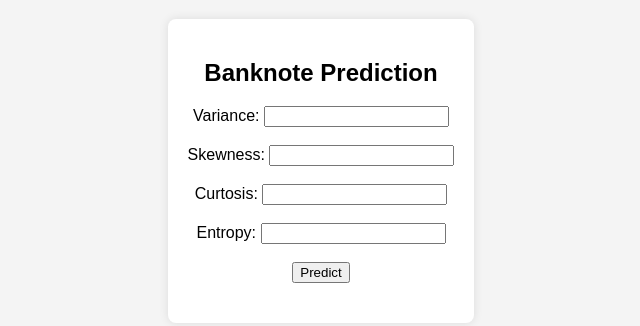
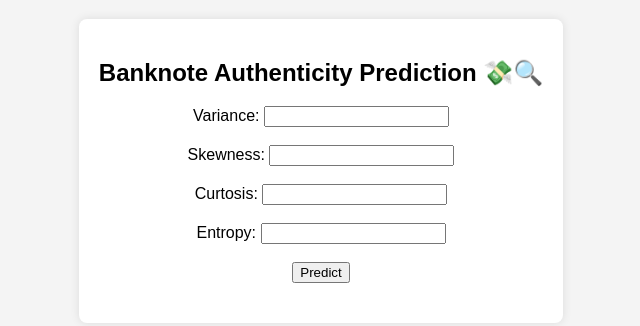
Before and after one commit to noor-ahmad-haral/BankNote_FastAPI, a plain HTML site: page index.html in a window 1280 px wide. Shown: the part 229-555 px from the top of the page, without its empty margins (319-959 px from the left). Drawn offline with Linux system fonts and the light colour scheme.

Commit message:
Add files via upload

```diff
--- a/index.html
+++ b/index.html
@@ -32,7 +32,7 @@
 </head>
 <body>
     <div id="form-container">
-        <h2>Banknote Prediction</h2>
+        <h2>Banknote Authenticity Prediction 💸🔍 </h2>
         <label for="variance">Variance:</label>
         <input type="number" id="variance" step="0.01" required><br><br>
         <label for="skewness">Skewness:</label>
```
